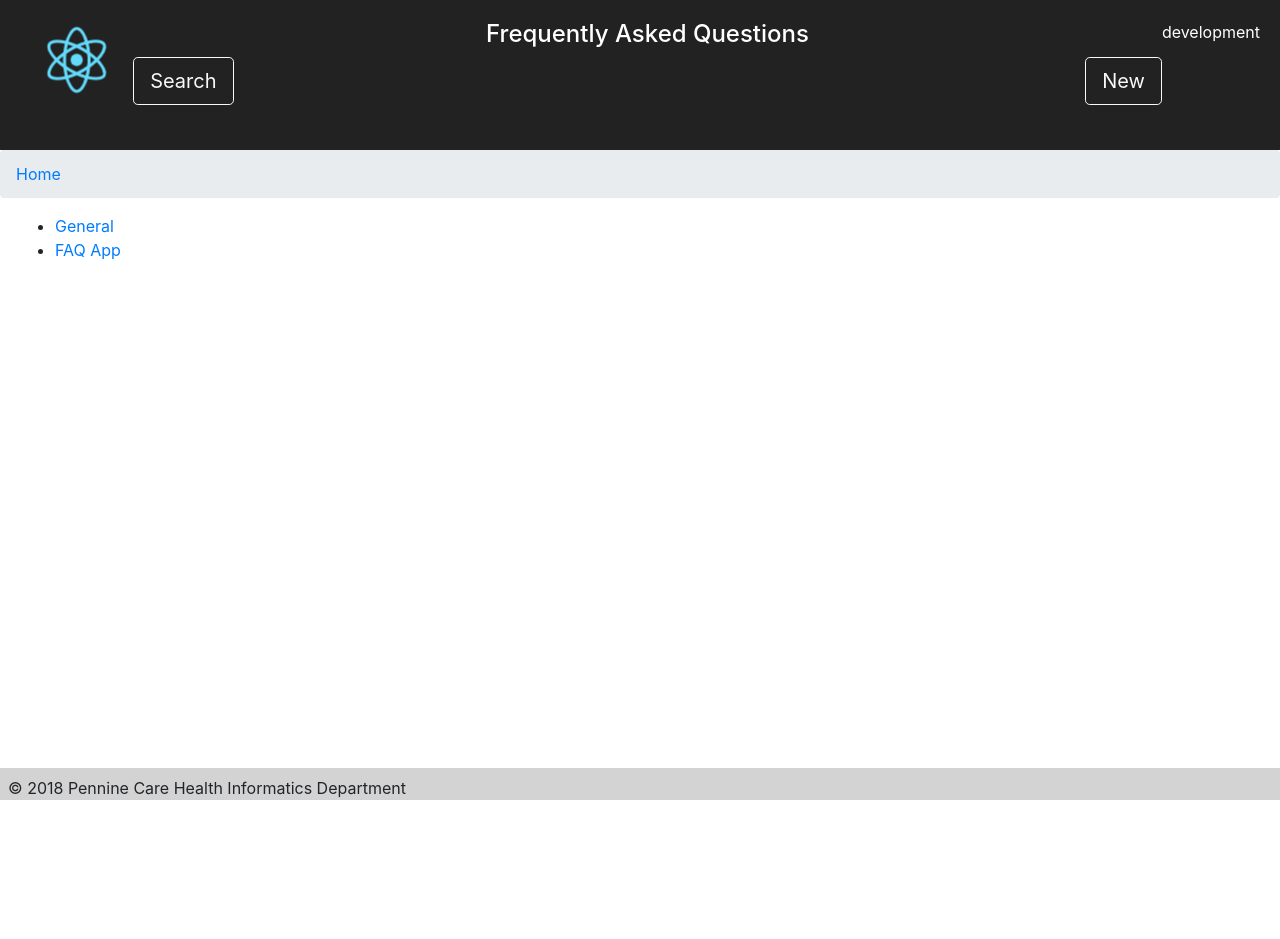
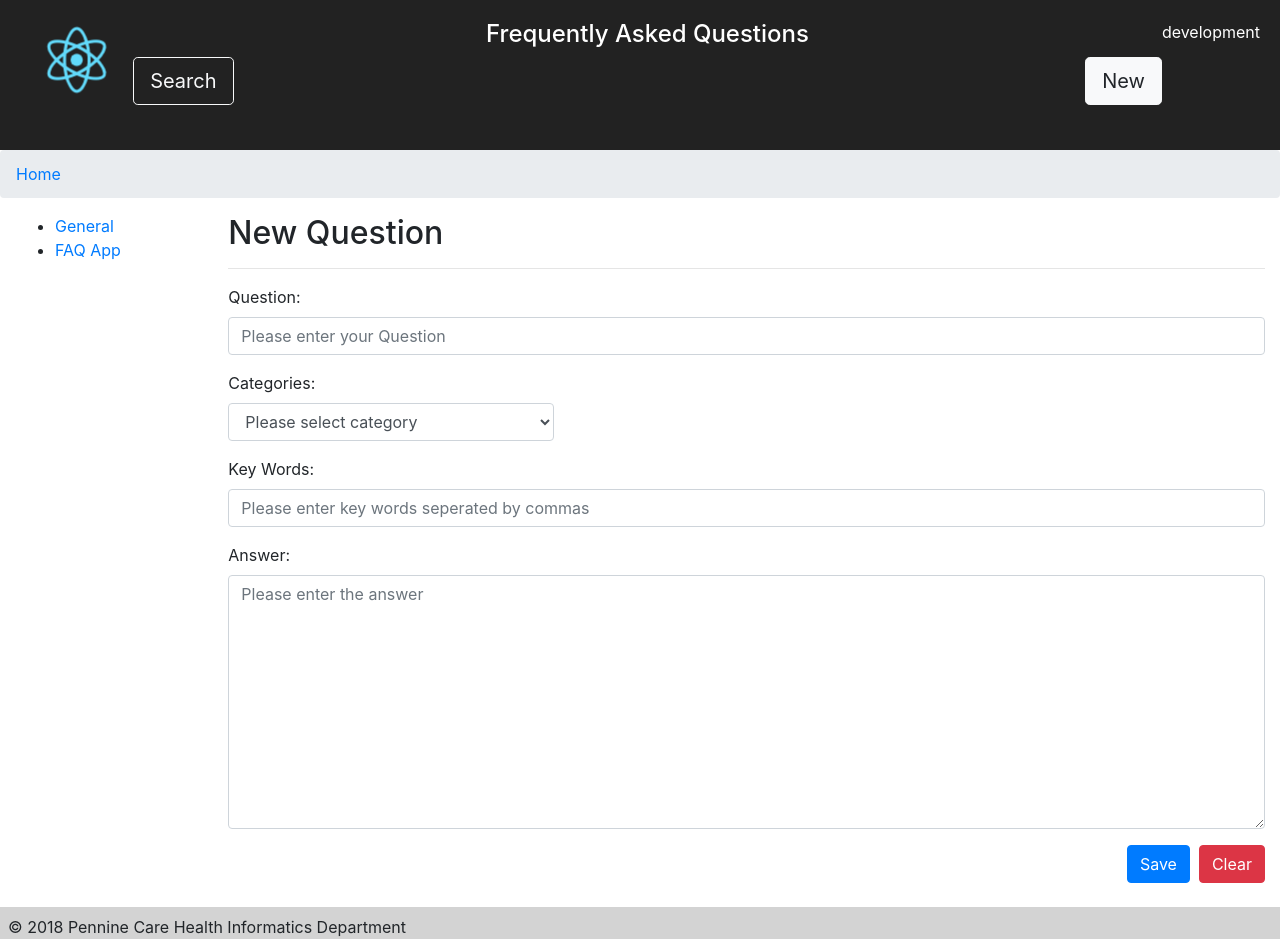
Before and after one commit to stevensmithmsc/faqclient, a React (Create React App) app: page /FAQ/NewQuestion in a window 1280 px wide. Before the commit the page ends 800 px from the top, so only its background shows below. Built offline with nearby package versions, Linux system fonts and the light colour scheme.

Commit message:
Replace == with ===

```diff
--- a/package.json
+++ b/package.json
@@ -2,6 +2,7 @@
   "name": "faqclient",
   "version": "0.1.0",
   "private": true,
+  "homepage": ".",
   "dependencies": {
     "bootstrap": "^4.1.3",
     "react": "^16.4.2",
--- a/src/App.js
+++ b/src/App.js
@@ -63,7 +63,7 @@ class App extends Component {
 
     render() {
         return (
-            <Router>
+            <Router basename="/FAQ">
                 <DataContext.Provider value={this.state.questions}>
                     <div className="App">
                         <Header />
--- a/src/Components/Question.jsx
+++ b/src/Components/Question.jsx
@@ -9,7 +9,7 @@ class Question extends Component {
             <div>
                 <p className="float-right"><Link to={`/Edit/${this.props.match.params.id}`}>Edit</Link></p>
                 <DataContext.Consumer>
-                    {(data) => <QuestionDetails question={data.filter(q => q.id == this.props.match.params.id)[0]} /> }
+                    {(data) => <QuestionDetails question={data.filter(q => q.id.toString() === this.props.match.params.id)[0]} /> }
                 </DataContext.Consumer>
             </div>
             );
--- a/src/Components/QuestionEdit.jsx
+++ b/src/Components/QuestionEdit.jsx
@@ -8,7 +8,7 @@ class QuestionEdit extends Component {
             <div>
                 <p className="float-right">Question {this.props.match.params.id}</p>
                 <DataContext.Consumer>
-                    {(data) => <QuestionForm {...this.props} question={data.filter(q => q.id == this.props.match.params.id)[0]} />}
+                    {(data) => <QuestionForm {...this.props} question={data.filter(q => q.id.toString() === this.props.match.params.id)[0]} />}
                 </DataContext.Consumer>
             </div>
         );
--- a/src/Components/QuestionForm.jsx
+++ b/src/Components/QuestionForm.jsx
@@ -5,9 +5,9 @@ class QuestionForm extends Component {
         super(props);
         if (this.props.question.id) {
             console.log(this.props.question);
-            this.state = { title: this.props.question.title, keyWords: this.props.question.keyWords, answer: this.props.question.answer, id: this.props.question.id};
+            this.state = { title: this.props.question.title, keyWords: this.props.question.keyWords, answer: this.props.question.answer, id: this.props.question.id, categories: this.props.question.categories};
         } else {
-            this.state = { title: "", keyWords: [], answer: "" };
+            this.state = { title: "", keyWords: [], answer: "", categories: [] };
         }
 
     }
@@ -31,7 +31,37 @@ class QuestionForm extends Component {
         }
     }
 
+    handleChangeSelection(e) {
+        var newCat = this.state.categories;
+        switch (e.target.id) {
+            case "cat-0":
+                if (newCat[0] !== e.target.value) {
+                    newCat[0] = e.target.value;
+                    newCat[1] = null;
+                    newCat[2] = null;
+                }
+                break;
+            case "cat-1":
+                if (newCat[1] !== e.target.value) {
+                    newCat[1] = e.target.value;
+                    newCat[2] = null;
+                }
+                break;
+            case "cat-2":
+                if (newCat[2] !== e.target.value) {
+                    newCat[2] = e.target.value;
+                }
+                break;
+            default:
+                break;
+        }
+
+        this.setState({ categories: newCat });
+    }
+
     render() {
+        const cat1visible = (this.state.categories[0] === "FAQ App");
+        const cat2visible = false;
         return (
             <div>
                 <h2>New Question</h2>
@@ -39,6 +69,34 @@ class QuestionForm extends Component {
                 <div className="form-group">
                     <label htmlFor="title">Question:</label>
                     <input type="text" className="form-control" id="title" placeholder="Please enter your Question" value={this.state.title} onChange={this.handleChange.bind(this)} />
+                </div>
+                <div className="form-group">
+                    <label htmlFor="cat-0">Categories:</label>
+                    <div className="row">
+                        <div className="col-sm-4">
+                            <select type="text" className="form-control" id="cat-0" value={this.state.categories[0]} onChange={this.handleChangeSelection.bind(this)} >
+                                <option value="">Please select category</option>
+                                <option>General</option>
+                                <option>FAQ App</option>
+                            </select>
+                        </div>
+                        <div className="col-sm-4">
+                            {cat1visible ?
+                            <select type="text" className="form-control" id="cat-1" value={this.state.categories[1]} onChange={this.handleChangeSelection.bind(this)} >
+                                <option value="">Please select category</option>
+                                <option>New Question</option>
+                                <option>Search</option>
+                            </select> : "" }
+                        </div>
+                        <div className="col-sm-4">
+                            {cat2visible ?
+                            <select type="text" className="form-control" id="cat-2" value={this.state.categories[2]} onChange={this.handleChangeSelection.bind(this)} >
+                                <option value="">Please select category</option>
+                                <option>Option 1</option>
+                                <option>Option 2</option>
+                            </select> : ""}
+                        </div>
+                    </div>
                 </div>
                 <div className="form-group">
                     <label htmlFor="keyWords">Key Words:</label>
```
